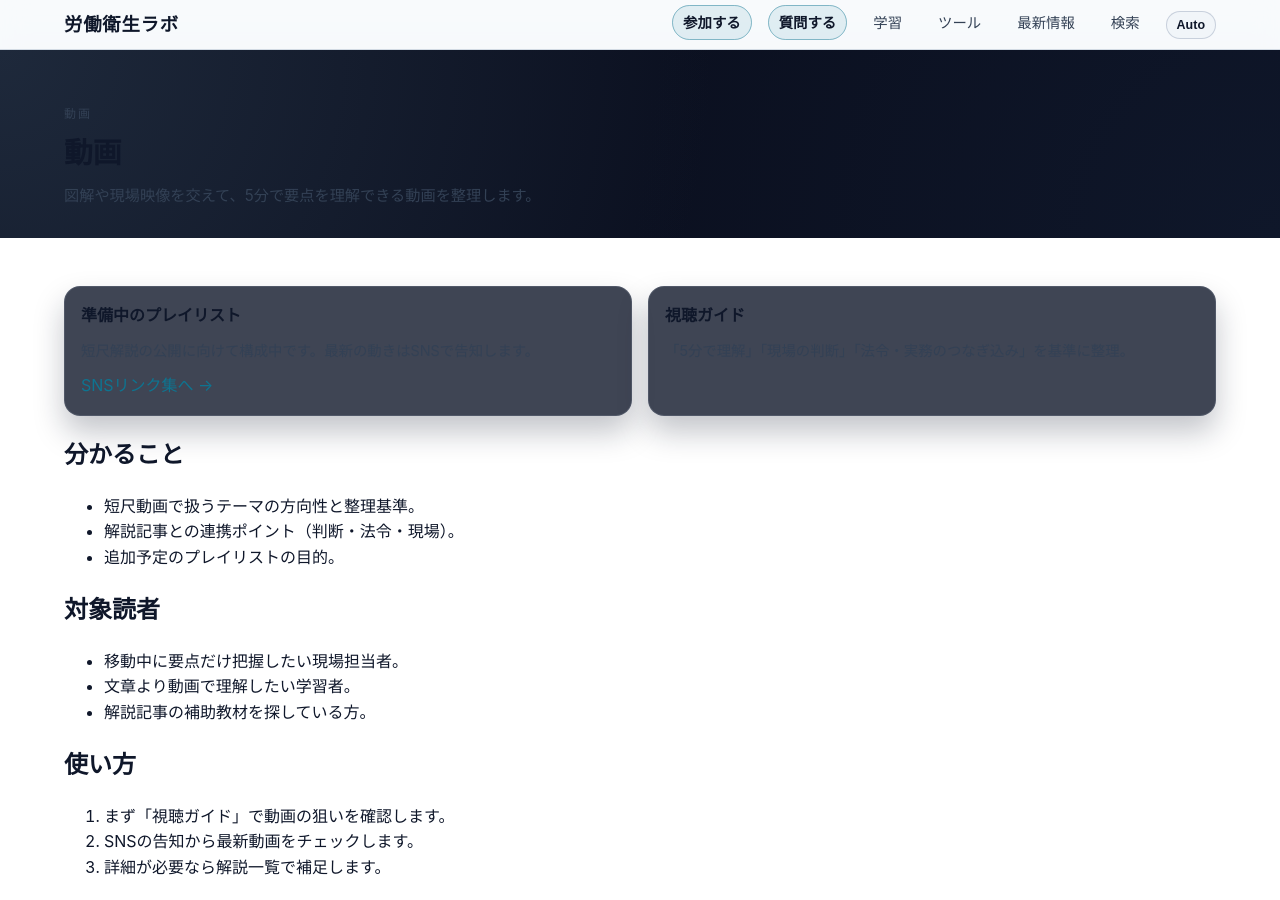
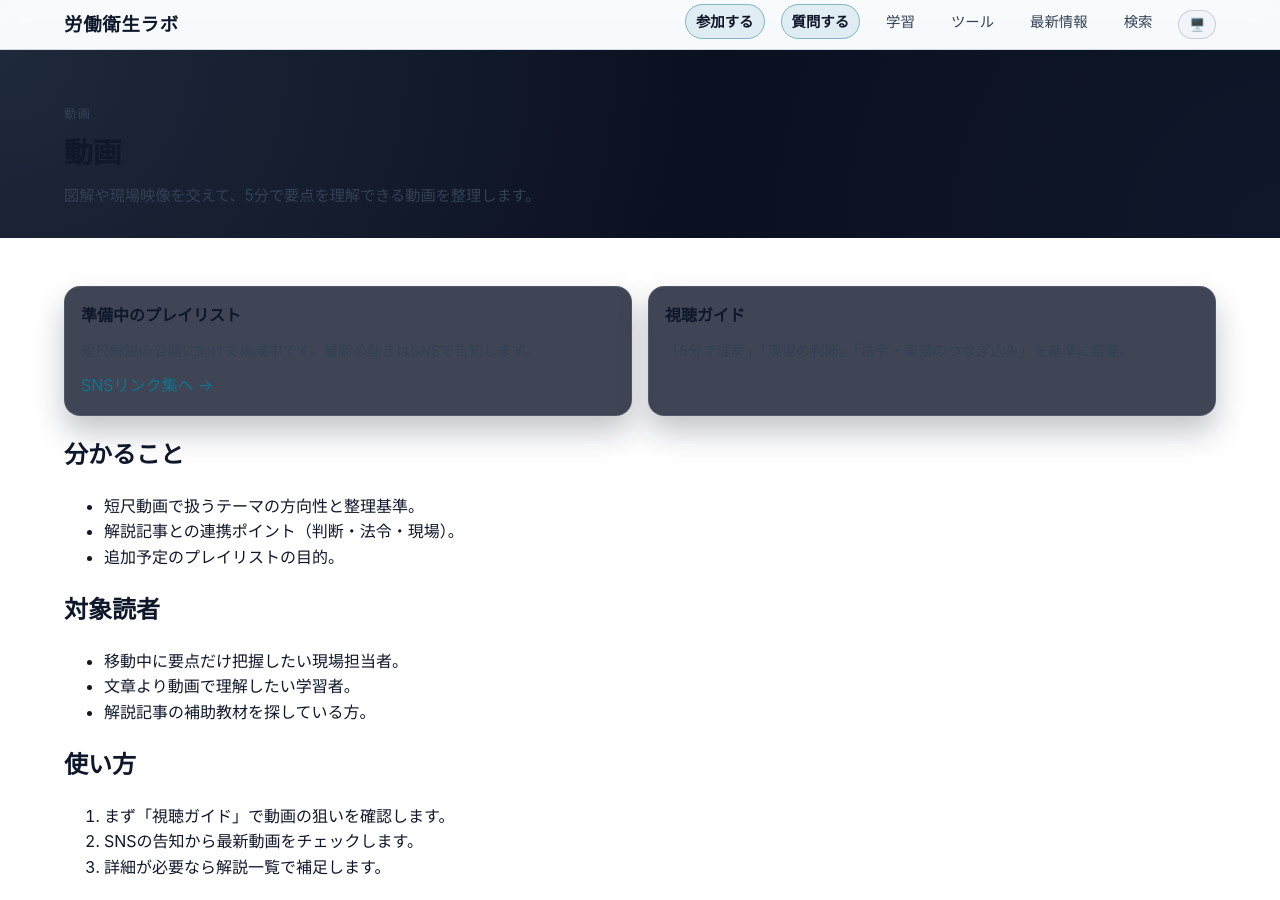
Before and after one commit to rodoeisei-lab/rodoeisei-lab, a Jekyll site: the page built from videos/index.md, in a window 1280 px wide and 900 px high. Built offline with Jekyll 4.4.1, drawn with Linux system fonts in a browser that asks for light colours.

Commit message:
Set default theme toggle label to icon

```diff
--- a/_config.yml
+++ b/_config.yml
@@ -1,7 +1,7 @@
 title: 労働衛生ラボ
 description: 現場と法令の「あいだ」をつなぐ学習サイト
 url: https://rodoeisei-lab.github.io
-baseurl: ""
+baseurl: "/rodoeisei-lab"
 markdown: kramdown
 permalink: pretty
 
--- a/_includes/head.html
+++ b/_includes/head.html
@@ -20,7 +20,7 @@
     document.documentElement.setAttribute('data-theme-preference', stored);
   })();
 </script>
-<link rel="stylesheet" href="{{ site.baseurl }}/assets/css/main.css">
+<link rel="stylesheet" href="{{ "/assets/css/main.css" | relative_url }}">
 
 <meta property="og:title" content="{% if page.title %}{{ page.title }} | {% endif %}{{ site.title }}">
 <meta property="og:description" content="{{ page_description }}">
--- a/_includes/site-header.html
+++ b/_includes/site-header.html
@@ -1,17 +1,17 @@
 <a class="skip-link" href="#main">本文へスキップ</a>
 <header class="site-header" role="banner">
   <div class="container">
-    <a class="brand" href="{{ site.baseurl }}/">労働衛生ラボ</a>
+    <a class="brand" href="{{ "/" | relative_url }}">労働衛生ラボ</a>
     <button class="menu-btn" id="menuBtn" aria-label="メニュー" aria-controls="mobileNav" aria-expanded="false">☰</button>
     <nav class="desktop-nav" aria-label="グローバルナビゲーション">
       <ul>
         {% for item in site.data.navigation %}
         <li>
-          <a href="{{ site.baseurl }}{{ item.url }}"{% if item.kind == "cta" %} class="nav-cta"{% endif %}>{{ item.title }}</a>
+          <a href="{{ item.url | relative_url }}"{% if item.kind == "cta" %} class="nav-cta"{% endif %}>{{ item.title }}</a>
         </li>
         {% endfor %}
         <li>
-          <button class="theme-toggle" type="button" data-theme-toggle aria-label="表示テーマを切り替え">Auto</button>
+          <button class="theme-toggle" type="button" data-theme-toggle aria-label="表示テーマを切り替え">🖥️</button>
         </li>
       </ul>
     </nav>
@@ -21,11 +21,11 @@
 <nav class="mobile-nav" id="mobileNav" aria-hidden="true" aria-label="モバイルメニュー">
   <button class="close-btn" id="closeBtn" aria-label="閉じる">×</button>
   <h2>{{ site.data.ui.menu | default: "メニュー" }}</h2>
-  <button class="theme-toggle" type="button" data-theme-toggle aria-label="表示テーマを切り替え">Auto</button>
+  <button class="theme-toggle" type="button" data-theme-toggle aria-label="表示テーマを切り替え">🖥️</button>
   <ul>
     {% for item in site.data.navigation %}
     <li>
-      <a href="{{ site.baseurl }}{{ item.url }}"{% if item.kind == "cta" %} class="nav-cta"{% endif %}>{{ item.title }}</a>
+      <a href="{{ item.url | relative_url }}"{% if item.kind == "cta" %} class="nav-cta"{% endif %}>{{ item.title }}</a>
     </li>
     {% endfor %}
   </ul>
--- a/_layouts/home.html
+++ b/_layouts/home.html
@@ -124,7 +124,7 @@ layout: base
 <section class="section home-sns" aria-label="SNS導線">
   <div class="container">
     <div class="home-sns-header">
-      <a href="{{ site.baseurl }}/sns/" class="cta-secondary">SNSリンク集へ</a>
+      <a href="{{ "/sns/" | relative_url }}" class="cta-secondary">SNSリンク集へ</a>
       <p>最新の更新告知はSNSでも先に流れます。</p>
     </div>
     <div class="cards home-sns-cards">
--- a/assets/js/site.js
+++ b/assets/js/site.js
@@ -15,7 +15,7 @@ const setTheme = (preference = 'system') => {
   document.documentElement.setAttribute('data-theme-preference', normalized);
   localStorage.setItem(THEME_KEY, normalized);
 
-  const buttonText = normalized === 'system' ? 'Auto' : resolved === 'dark' ? '🌙' : '☀️';
+  const buttonText = normalized === 'system' ? '🖥️' : resolved === 'dark' ? '🌙' : '☀️';
   const ariaText = normalized === 'system' ? '表示テーマ: 自動' : `表示テーマ: ${resolved === 'dark' ? 'ダーク' : 'ライト'}`;
   themeButtons.forEach((button) => {
     button.textContent = buttonText;
--- a/videos/index.md
+++ b/videos/index.md
@@ -10,7 +10,7 @@ permalink: /videos/
   <article class="card">
     <h3>準備中のプレイリスト</h3>
     <p>短尺解説の公開に向けて構成中です。最新の動きはSNSで告知します。</p>
-    <a href="{{ site.baseurl }}/sns/">SNSリンク集へ →</a>
+    <a href="{{ "/sns/" | relative_url }}">SNSリンク集へ →</a>
   </article>
   <article class="card">
     <h3>視聴ガイド</h3>
@@ -44,8 +44,8 @@ permalink: /videos/
 **A.** 解説一覧や用語集で背景を確認してください。
 
 ## 関連ページ
-- [SNSリンク集](/sns/)
-- [解説一覧](/guides/)
-- [用語集](/glossary/)
-- [最新アップデート](/updates/)
-- [道具棚](/products/)
+- [SNSリンク集]({{ "/sns/" | relative_url }})
+- [解説一覧]({{ "/guides/" | relative_url }})
+- [用語集]({{ "/glossary/" | relative_url }})
+- [最新アップデート]({{ "/updates/" | relative_url }})
+- [道具棚]({{ "/products/" | relative_url }})
```
Also changed, not shown: products/index.md (+1 -1 lines).
